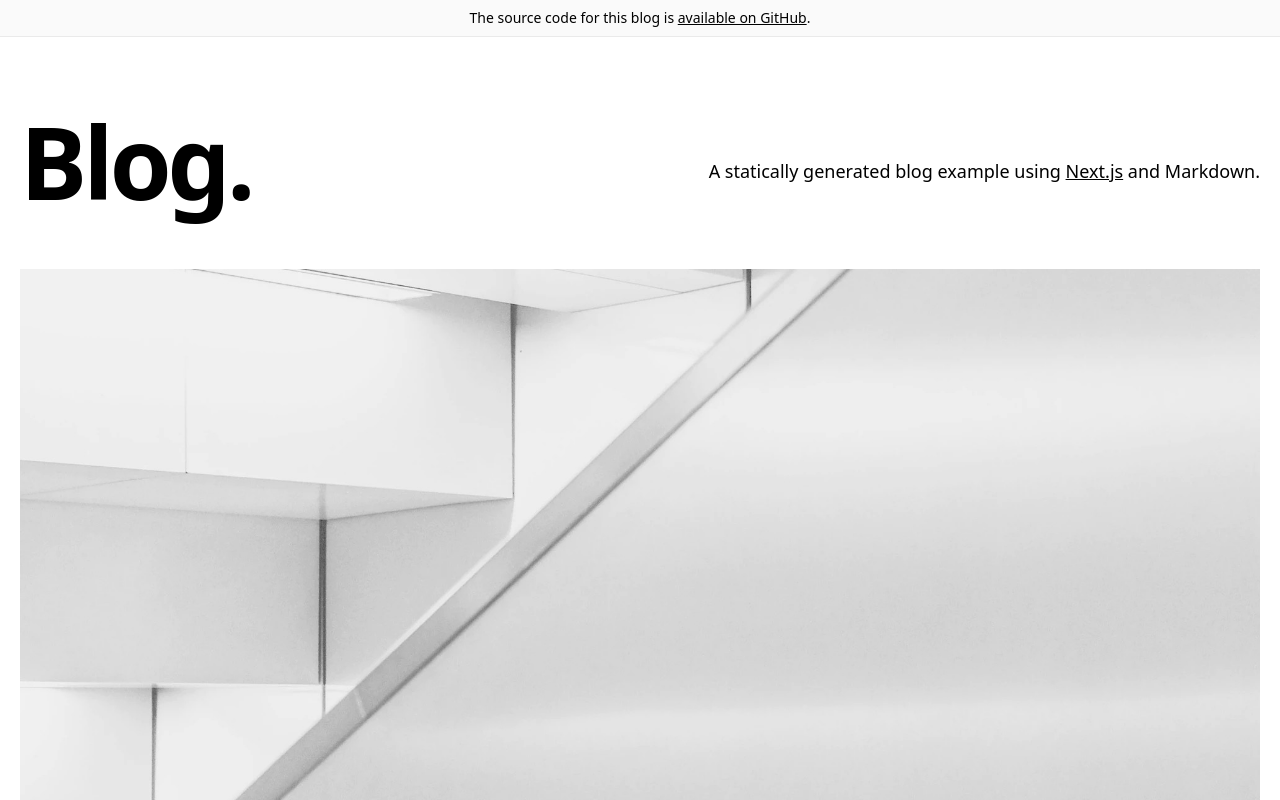
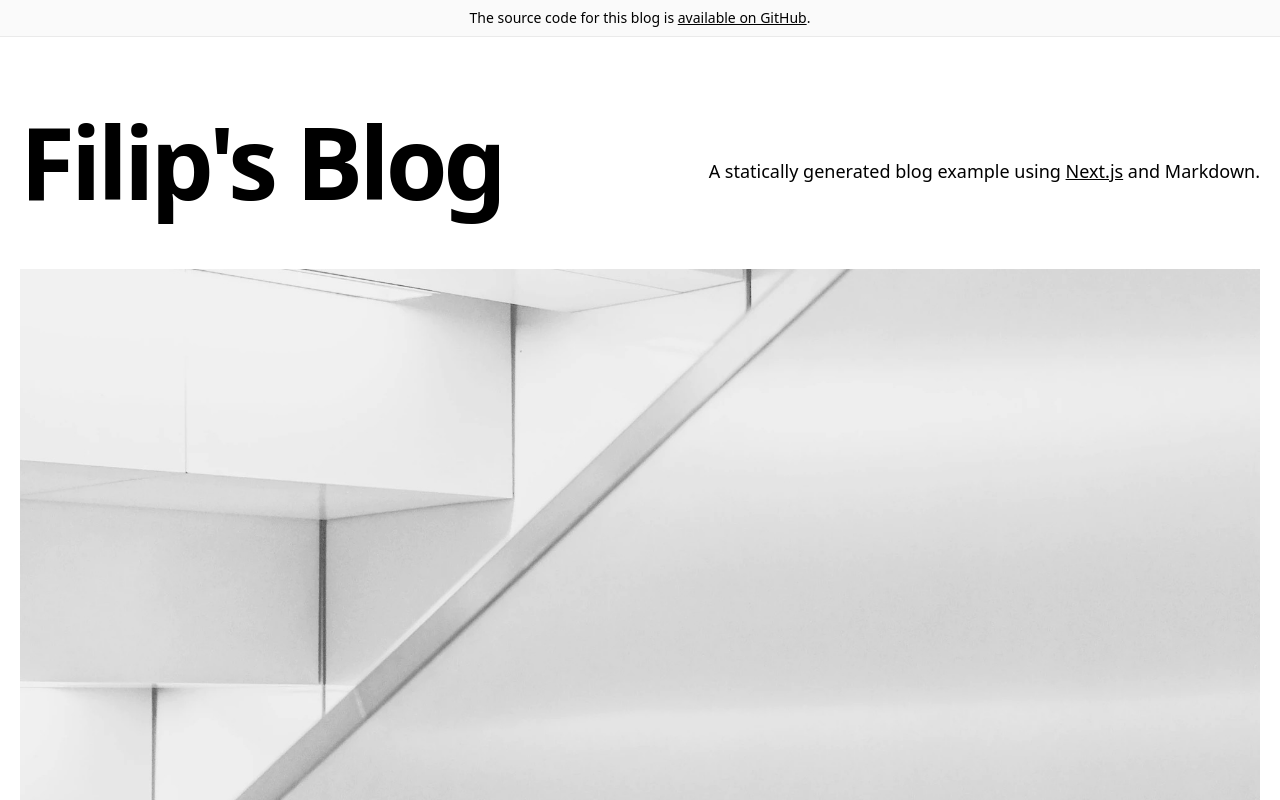
Before and after one commit to filiptronicek/next-blog, a Next.js app: page / in a window 1280 px wide. Shown: the top 800 px of the page. Built offline with nearby package versions, Linux system fonts and the light colour scheme.

Commit message:
Branding

```diff
--- a/components/intro.js
+++ b/components/intro.js
@@ -4,7 +4,7 @@ export default function Intro() {
   return (
     <section className="flex-col md:flex-row flex items-center md:justify-between mt-16 mb-16 md:mb-12">
       <h1 className="text-6xl md:text-8xl font-bold tracking-tighter leading-tight md:pr-8">
-        Blog.
+        Filip's Blog
       </h1>
       <h4 className="text-center md:text-left text-lg mt-5 md:pl-8">
         A statically generated blog example using{' '}
--- a/pages/index.js
+++ b/pages/index.js
@@ -14,7 +14,7 @@ export default function Index({ allPosts }) {
     <>
       <Layout>
         <Head>
-          <title>Next.js Blog Example with {CMS_NAME}</title>
+          <title>Filip Troníček's blog</title>
         </Head>
         <Container>
           <Intro />
```
